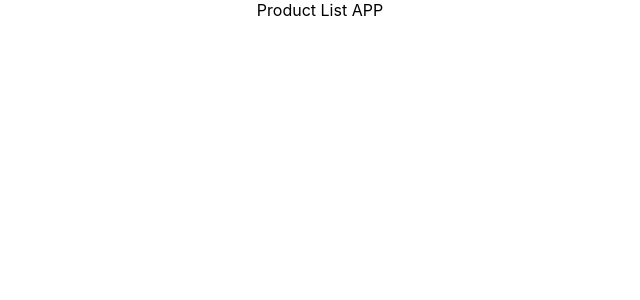
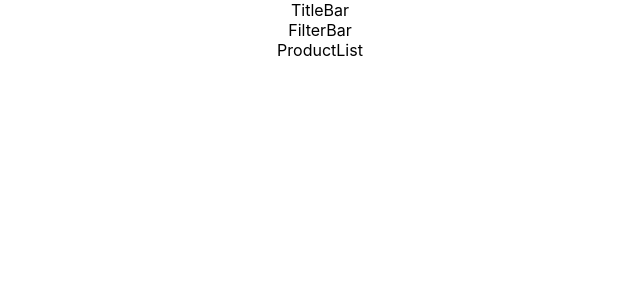
Before and after one commit to shathee/react-product-list, a React (Create React App) app: page / in a window 1280 px wide. Shown: the top 300 px of the page, without its empty margins (320-960 px from the left). Built offline with nearby package versions, Linux system fonts and the light colour scheme.

Commit message:
intial components skeleton done

```diff
--- a/src/App.js
+++ b/src/App.js
@@ -1,9 +1,15 @@
 import './assets/css/App.css';
+
+import TitleBar from './components/TitleBar';
+import FilterBar from './components/FilterBar';
+import ProductList from './components/ProductList';
 
 function App() {
   return (
     <div className="App">
-      Product List APP
+      <TitleBar />
+      <FilterBar />
+      <ProductList />
     </div>
   );
 }
--- /dev/null
+++ b/src/components/FilterBar.js
@@ -0,0 +1,9 @@
+function FilterBar() {
+    return (
+        <div>
+            FilterBar
+        </div>
+    );
+}
+
+export default FilterBar;
--- /dev/null
+++ b/src/components/ProductList.js
@@ -0,0 +1,10 @@
+
+function ProductList() {
+    return (
+        <div>
+            ProductList
+        </div>
+    );
+}
+
+export default ProductList;
--- /dev/null
+++ b/src/components/TitleBar.js
@@ -0,0 +1,11 @@
+
+
+function TitleBar() {
+    return (
+        <div>
+            TitleBar
+        </div>
+    );
+}
+
+export default TitleBar;
```
Also changed, not shown: src/components/Product.js (added).
